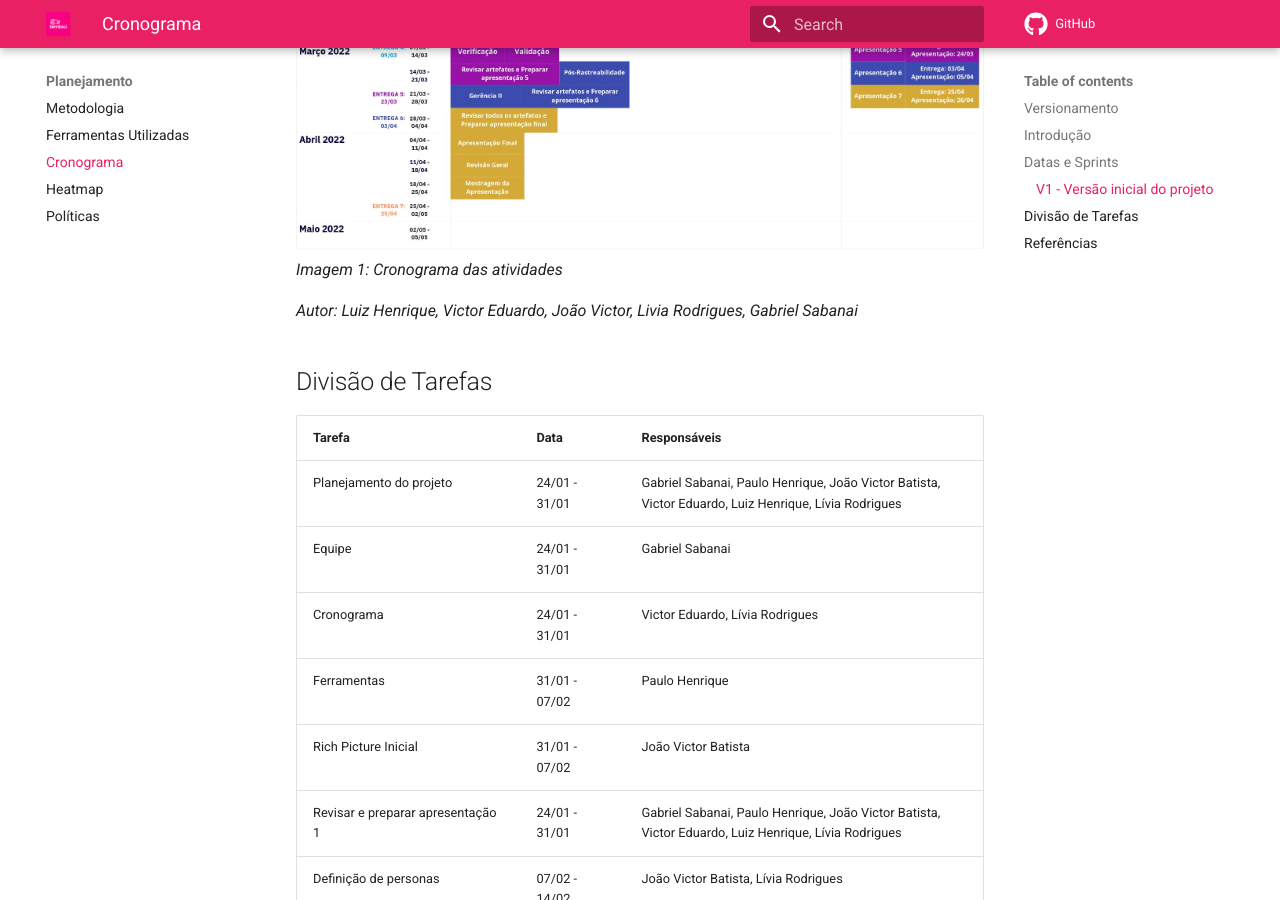
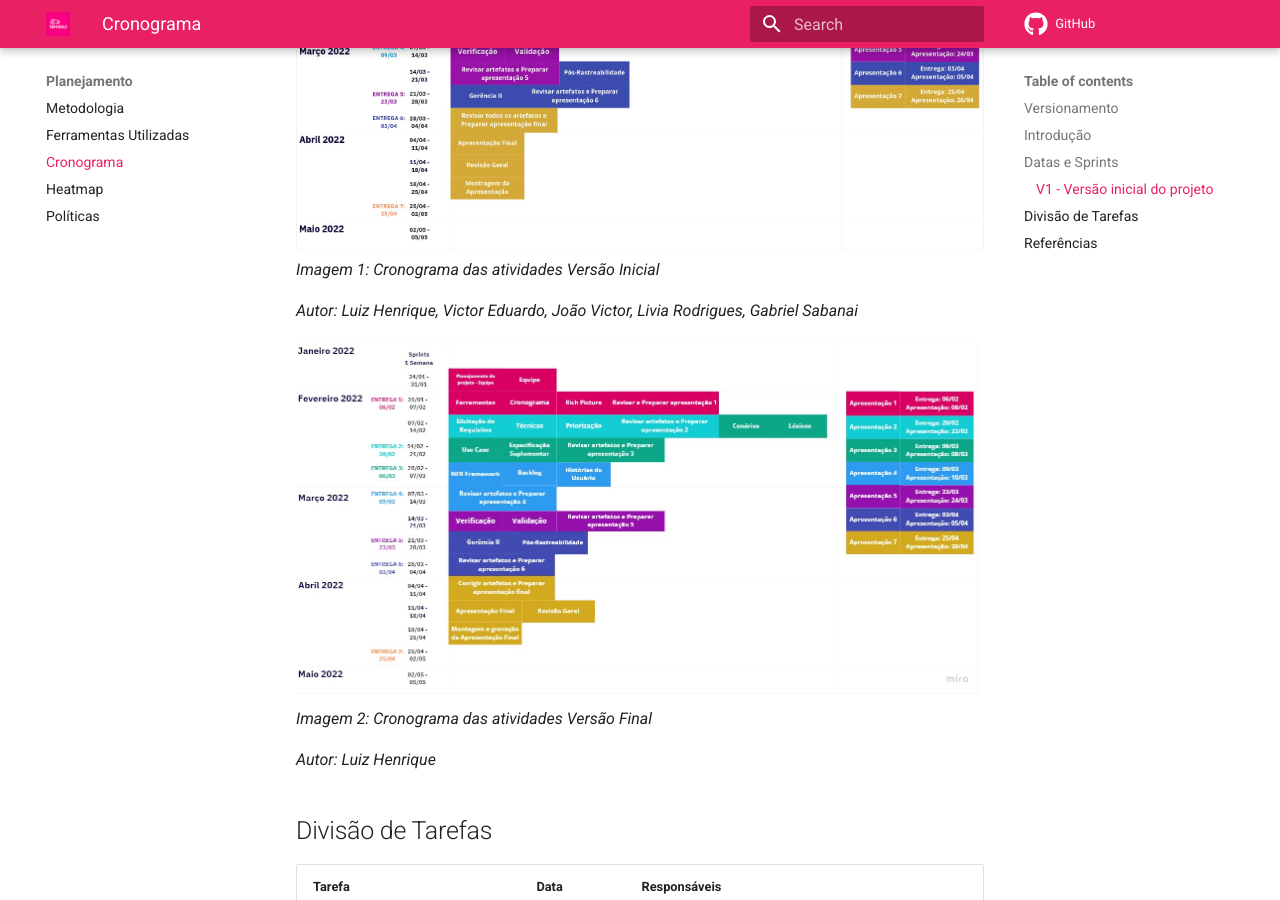
Before and after one commit to Requisitos-de-Software/2021.2-Tembici, an MkDocs documentation site: the page built from docs/planejamento/cronograma.md, in a window 1280 px wide and 900 px high, scrolled down 1262 px. Built offline with MkDocs 1.6.1 and Material for MkDocs 9.7.7, drawn with Linux system fonts in a browser that asks for light colours; comment, search, counter and statistics services are not loaded.

```diff
--- a/docs/planejamento/cronograma.md
+++ b/docs/planejamento/cronograma.md
@@ -23,10 +23,15 @@
 
 ### V1 - Versão inicial do projeto
 
-![Cronograma](../assets/planejamento/cronograma.jpg)
-*Imagem 1: Cronograma das atividades*
+![Cronograma Inicial](../assets/planejamento/cronograma.jpg)
+*Imagem 1: Cronograma das atividades Versão Inicial*
 
 *Autor: Luiz Henrique, Victor Eduardo, João Victor, Livia Rodrigues, Gabriel Sabanai*
+
+![Cronograma Final](../assets/planejamento/cronograma2.jpg)
+*Imagem 2: Cronograma das atividades Versão Final*
+
+*Autor: Luiz Henrique*
 
 ## Divisão de Tarefas
 
```
Also changed, not shown: docs/modelagem/backlog/product_backlog.md (+17 -7 lines), docs/assets/planejamento/cronograma2.jpg (added).
